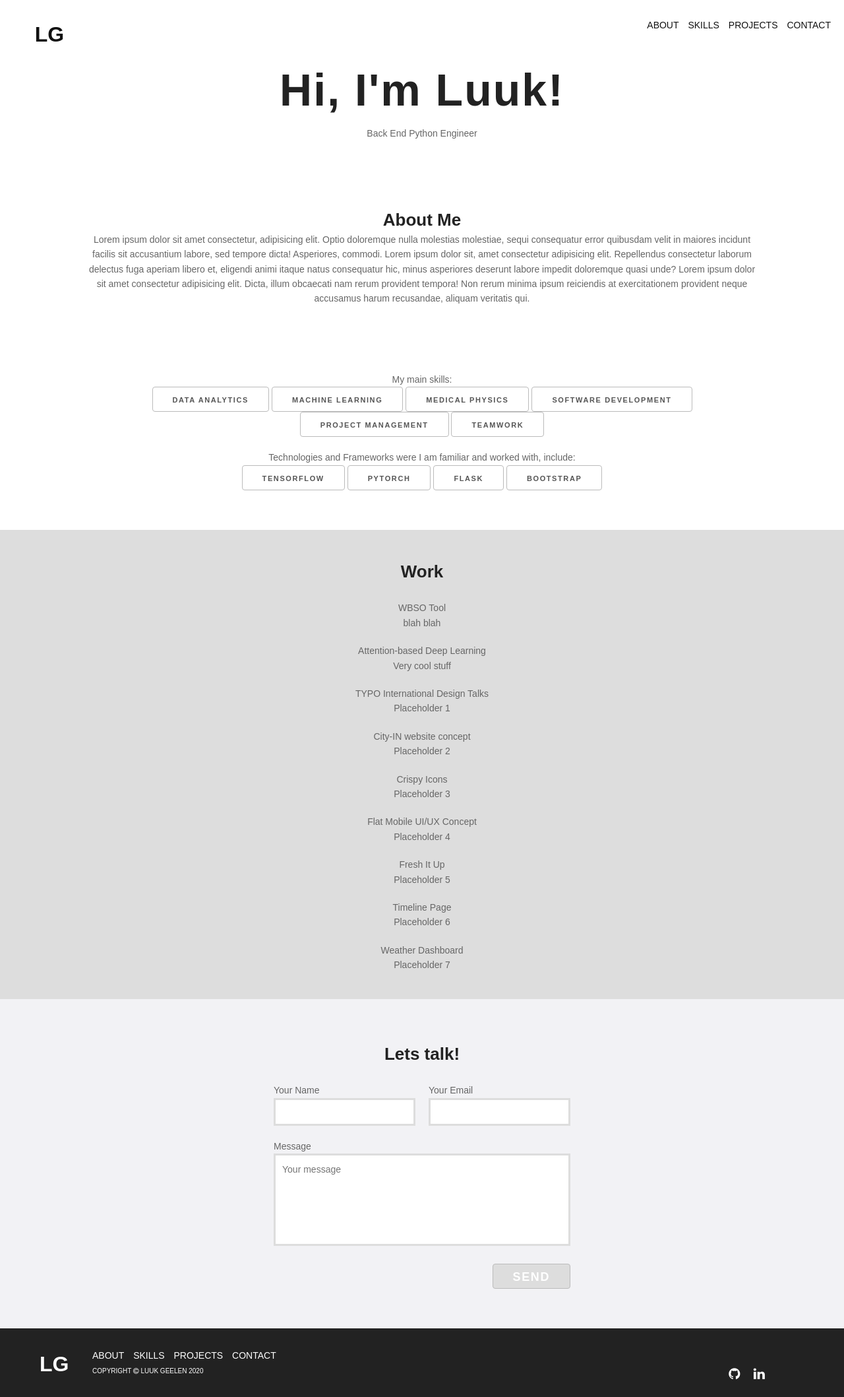
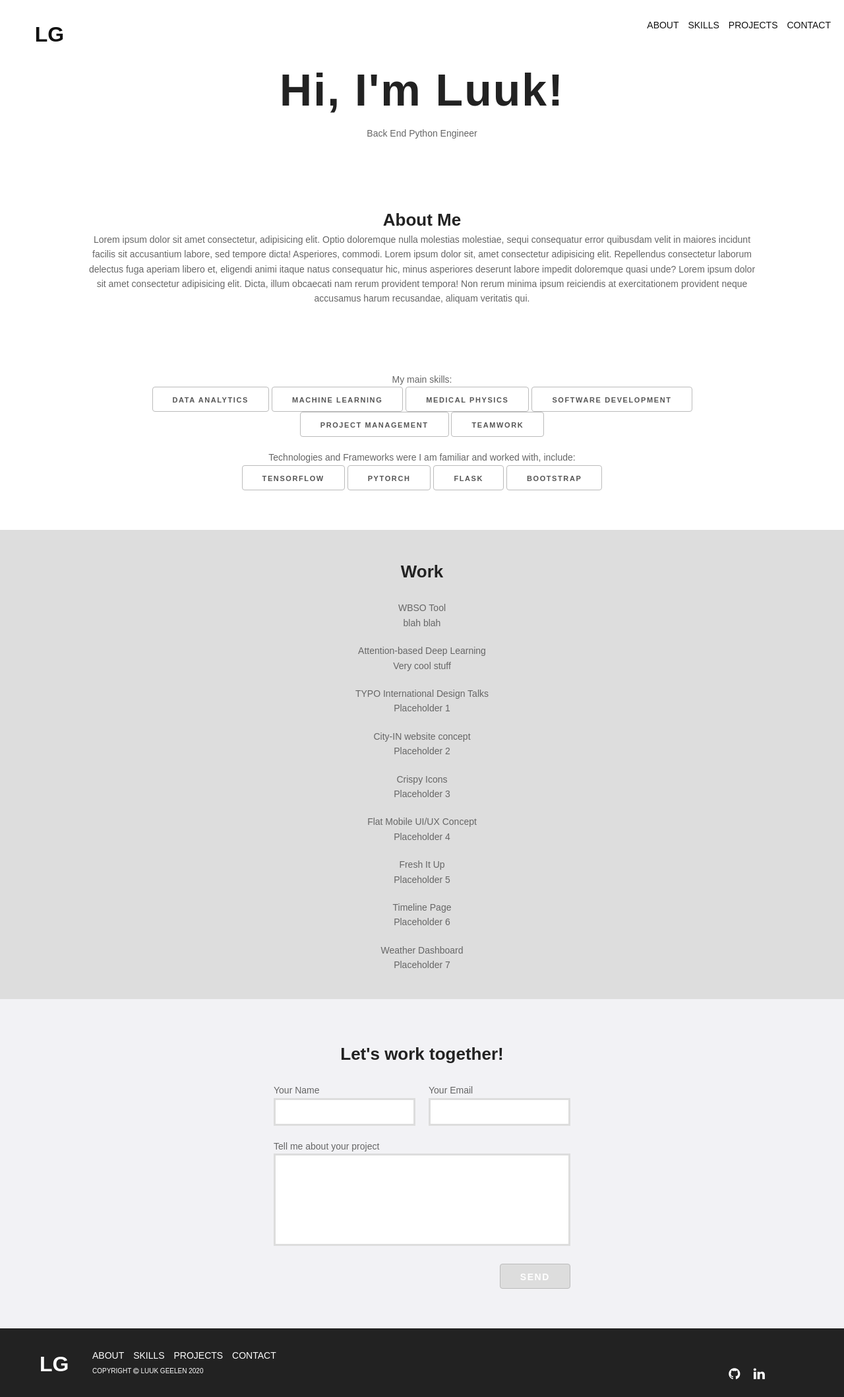
Before and after one commit to LuuckyG/PortfolioWebsite, a Jekyll site: the page built from index.html, in a window 1280 px wide. Shown: the whole page at 66% size. Built offline with Jekyll 4.4.1, drawn with Linux system fonts in a browser that asks for light colours; some web fonts are replaced.

Commit message:
Added media querie

```diff
--- a/_includes/contact.html
+++ b/_includes/contact.html
@@ -2,7 +2,7 @@
 
     <div class="content-wrapper">
         <div class="contact-form-header">
-            <h3>Lets talk!</h3>
+            <h3>Let's work together!</h3>
         </div>
 
         <form class="contact-form" method="POST" action="//formspree.io/{{site.data.settings.email}}">
@@ -15,8 +15,8 @@
                 <input></label>
             </fieldset>
 
-            <label><span>Message</span>
-            <textarea placeholder="Your message"></textarea></label>
+            <label><span>Tell me about your project</span>
+            <textarea></textarea></label>
 
             <div class="submit-wrapper">
                 <button type="submit">Send</button>
--- a/assets/css/4-sections/_contact.sass
+++ b/assets/css/4-sections/_contact.sass
@@ -28,7 +28,7 @@ form
     [type="submit"]
         background: $silver
         color: white
-        font-size: 18px
+        font-size: 14px
         text-transform: uppercase
         width: fit-content
 
@@ -62,3 +62,18 @@ form
 label
     display: block
     margin-bottom: 20px
+
+
+@media screen and ( max-width: 900px)
+    .contact-info-wrapper
+
+        label
+            width: 100%
+            text-align: left
+            float: left
+
+            &:nth-child(1)
+                padding-right: 0
+
+            &:nth-child(2)
+                padding-left: 0
```
